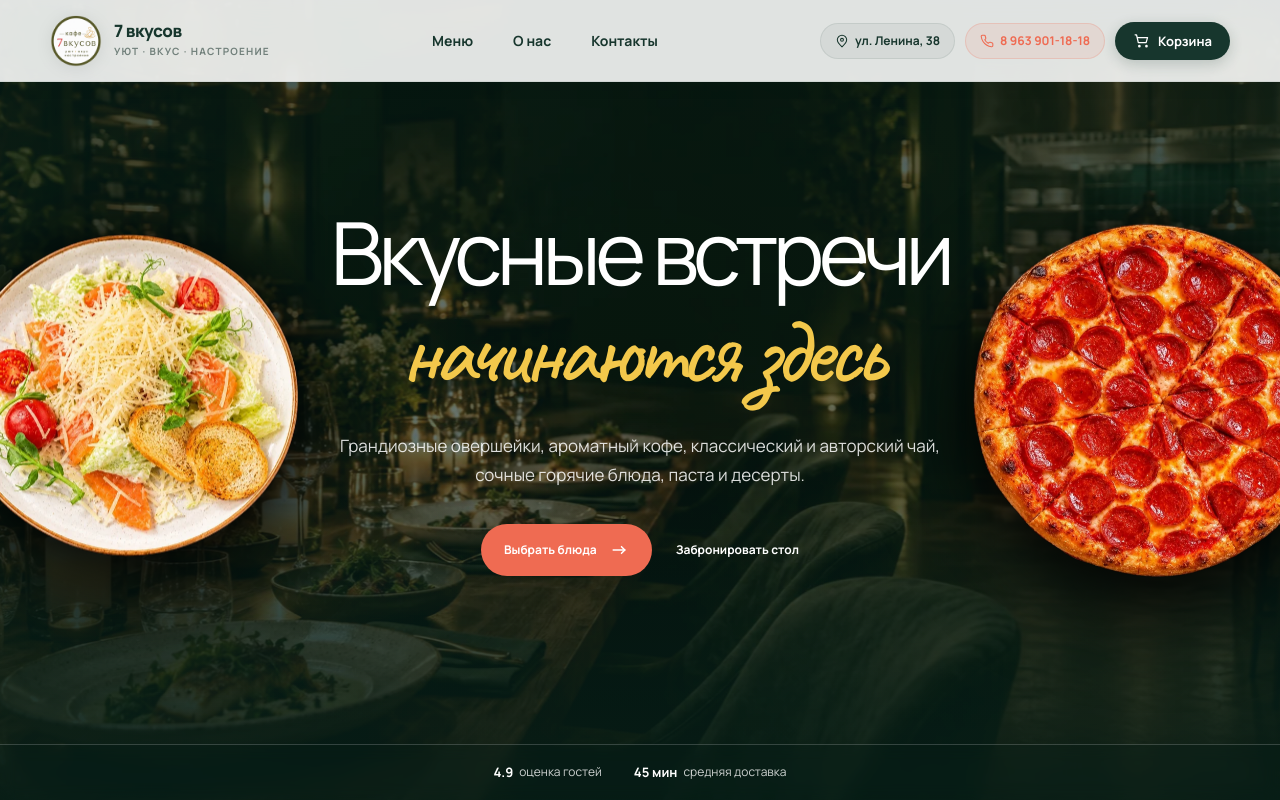
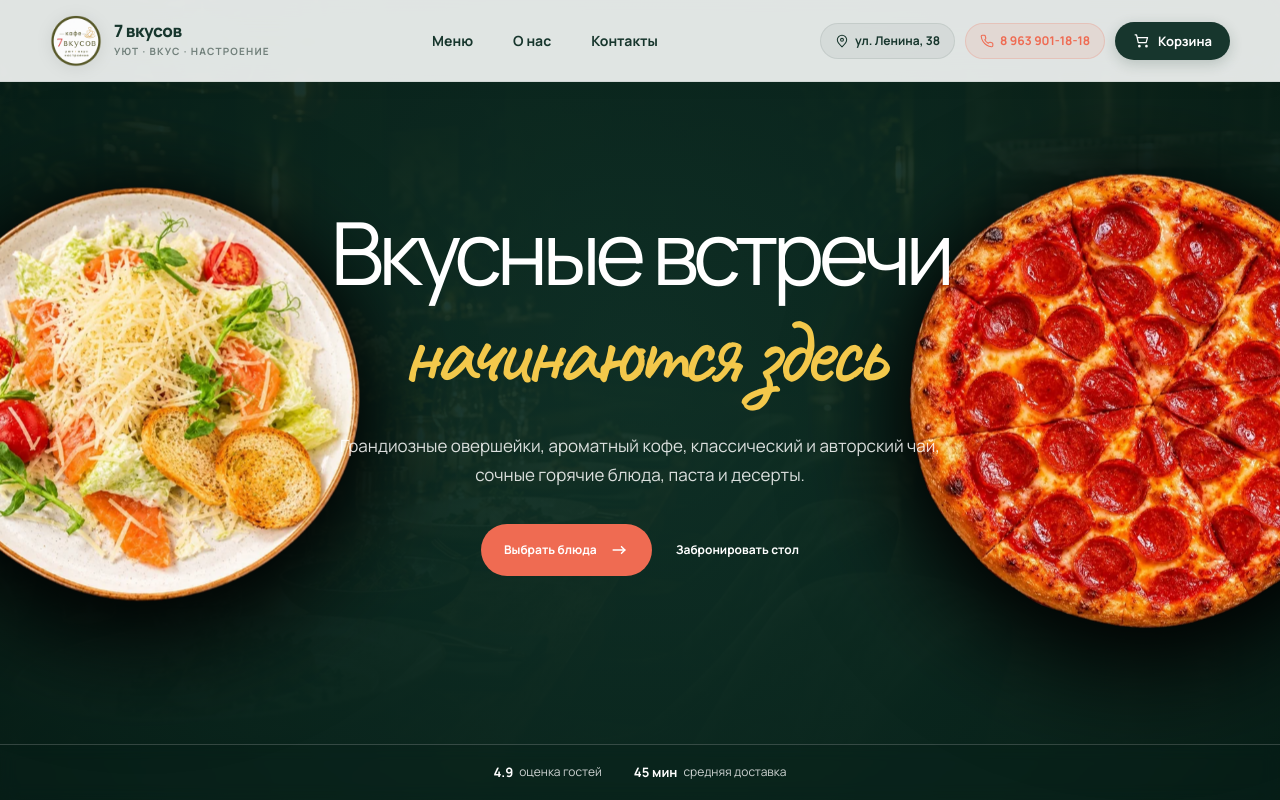
Before and after one commit to Punelittley/7vkysov, a React (Vite) app: page / in a window 1280 px wide. Shown: the top 800 px of the page. Built offline with nearby package versions, Linux system fonts and the light colour scheme.

Commit message:
Make hero dishes much larger, disable hover animations, deepen background glow

```diff
--- a/src/index.css
+++ b/src/index.css
@@ -14,32 +14,31 @@
 .topbar { position:fixed; z-index:30; top:0; left:0; right:0; height:82px; padding:0 max(24px,calc((100vw - 1180px)/2)); display:flex; align-items:center; justify-content:space-between; background:rgba(255,255,255,.88); backdrop-filter:blur(20px) saturate(180%); -webkit-backdrop-filter:blur(20px) saturate(180%); border-bottom:1px solid rgba(23,54,45,.08); box-shadow:0 4px 20px rgba(23,54,45,.04); transition:all .3s ease; }
 .brand { display:flex; align-items:center; gap:12px; color:var(--ink); text-decoration:none; transition:opacity .2s ease; }
 .brand:hover { opacity:.92; }
-.brand-logo-img { width:52px; height:52px; object-fit:contain; border-radius:50%; filter:drop-shadow(0 2px 8px rgba(0,0,0,.08)); transition:transform .3s cubic-bezier(.34,1.56,.64,1); }
-.brand:hover .brand-logo-img { transform:scale(1.06) rotate(-2deg); }
+.brand-logo-img { width:52px; height:52px; object-fit:contain; border-radius:50%; filter:drop-shadow(0 2px 8px rgba(0,0,0,.08)); }
 .brand-info { display:flex; flex-direction:column; }
 .brand-info b { font-size:17px; font-weight:800; line-height:1.1; letter-spacing:-.4px; color:var(--ink); }
 .brand-info small { margin-top:3px; font-size:10px; font-weight:700; text-transform:uppercase; letter-spacing:1.2px; color:#71807b; }
 nav { display:flex; align-items:center; gap:8px; }
-nav a { color:var(--ink); text-decoration:none; font-size:14px; font-weight:700; padding:8px 16px; border-radius:99px; transition:all .2s ease; }
+nav a { color:var(--ink); text-decoration:none; font-size:14px; font-weight:700; padding:8px 16px; border-radius:99px; transition:color .2s ease,background .2s ease; }
 nav a:hover { color:var(--green); background:rgba(29,90,67,.07); }
 .topbar-actions { display:flex; align-items:center; gap:10px; }
-.topbar-badge { display:inline-flex; align-items:center; gap:6px; padding:8px 14px; border-radius:99px; font-size:12px; font-weight:700; text-decoration:none; transition:all .2s ease; }
+.topbar-badge { display:inline-flex; align-items:center; gap:6px; padding:8px 14px; border-radius:99px; font-size:12px; font-weight:700; text-decoration:none; transition:background .2s ease,color .2s ease; }
 .topbar-badge-address { background:rgba(23,54,45,.05); color:var(--ink); border:1px solid rgba(23,54,45,.09); }
 .topbar-badge-address:hover { background:rgba(23,54,45,.1); border-color:rgba(23,54,45,.18); }
 .topbar-badge-phone { background:rgba(239,107,82,.1); color:var(--coral); border:1px solid rgba(239,107,82,.2); }
 .topbar-badge-phone:hover { background:var(--coral); color:white; border-color:var(--coral); }
-.cart-button { border:0; border-radius:99px; padding:10px 18px; background:var(--ink); color:white; display:flex; align-items:center; gap:8px; font:700 13px "Manrope"; box-shadow:0 4px 14px rgba(23,54,45,.2); transition:all .2s ease; cursor:pointer; }
-.cart-button:hover { background:var(--green); transform:translateY(-1px); box-shadow:0 6px 20px rgba(29,90,67,.3); }
+.cart-button { border:0; border-radius:99px; padding:10px 18px; background:var(--ink); color:white; display:flex; align-items:center; gap:8px; font:700 13px "Manrope"; box-shadow:0 4px 14px rgba(23,54,45,.2); transition:background .2s ease; cursor:pointer; }
+.cart-button:hover { background:var(--green); }
 .cart-button b { display:grid; place-items:center; width:20px; height:20px; border-radius:50%; background:var(--yellow); color:var(--ink); font-size:11px; font-weight:800; }
-.hero { position:relative; min-height:760px; height:100svh; color:white; isolation:isolate; overflow:hidden; }
-.hero-dish { position:absolute; z-index:1; pointer-events:none; user-select:none; top:50%; width:clamp(280px, 28vw, 450px); filter:drop-shadow(0 20px 45px rgba(0,0,0,.75)) drop-shadow(0 6px 16px rgba(0,0,0,.5)); will-change:transform,opacity; }
+.hero { position:relative; min-height:760px; height:100svh; color:white; isolation:isolate; overflow:hidden; background:#071e17; }
+.hero-dish { position:absolute; z-index:1; pointer-events:none; user-select:none; top:50%; width:clamp(380px, 36vw, 620px); filter:drop-shadow(0 25px 55px rgba(0,0,0,.85)) drop-shadow(0 8px 22px rgba(0,0,0,.6)); will-change:transform,opacity; }
 .hero-dish img { display:block; width:100%; height:auto; object-fit:contain; }
-.hero-dish-left { left:clamp(-90px, -4vw, -20px); opacity:0; transform:translateY(-50%) translateX(-140%); animation:heroSlideLeft 1.1s cubic-bezier(0.16, 1, 0.3, 1) 0.15s forwards; }
-.hero-dish-right { right:clamp(-90px, -4vw, -20px); opacity:0; transform:translateY(-50%) translateX(140%); animation:heroSlideRight 1.1s cubic-bezier(0.16, 1, 0.3, 1) 0.15s forwards; }
+.hero-dish-left { left:clamp(-160px, -7vw, -40px); opacity:0; transform:translateY(-50%) translateX(-140%); animation:heroSlideLeft 1.1s cubic-bezier(0.16, 1, 0.3, 1) 0.15s forwards; }
+.hero-dish-right { right:clamp(-160px, -7vw, -40px); opacity:0; transform:translateY(-50%) translateX(140%); animation:heroSlideRight 1.1s cubic-bezier(0.16, 1, 0.3, 1) 0.15s forwards; }
 @keyframes heroSlideLeft { 0% { opacity:0; transform:translateY(-50%) translateX(-140%); } 100% { opacity:1; transform:translateY(-50%) translateX(0); } }
 @keyframes heroSlideRight { 0% { opacity:0; transform:translateY(-50%) translateX(140%); } 100% { opacity:1; transform:translateY(-50%) translateX(0); } }
-.hero>img { position:absolute; inset:0; z-index:-2; width:100%; height:100%; object-fit:cover; animation:heroZoom 16s ease-in-out infinite alternate; }
-.hero-shade { position:absolute; inset:0; z-index:-1; background:radial-gradient(circle at center, rgba(7,30,23,.55) 0%, rgba(7,30,23,.82) 100%), linear-gradient(0deg, rgba(7,30,23,.75) 0%, transparent 40%); }
+.hero>img { position:absolute; inset:0; z-index:-2; width:100%; height:100%; object-fit:cover; filter:brightness(0.65) contrast(1.05); }
+.hero-shade { position:absolute; inset:0; z-index:-1; background:radial-gradient(circle at 50% 45%, rgba(20,61,49,.65) 0%, rgba(7,30,23,.92) 100%), linear-gradient(180deg, rgba(7,30,23,.4) 0%, rgba(7,30,23,.95) 100%); }
 .hero-copy { width:min(900px,calc(100% - 48px)); margin:auto; padding-top:clamp(170px,24vh,240px); text-align:center; display:flex; flex-direction:column; align-items:center; position:relative; z-index:2; }
 .eyebrow { display:block; text-transform:uppercase; font-size:10px; font-weight:700; letter-spacing:2.5px; color:var(--coral); }
 .hero h1 { margin:20px auto 22px; max-width:820px; font-size:clamp(48px,6.8vw,92px); letter-spacing:-.065em; line-height:.92; text-align:center; }
@@ -74,10 +73,10 @@ footer { padding:60px max(24px,calc((100vw - 1180px)/2)); display:grid; grid-tem
 .cart-item-size { display:inline-block; font-size:11px; color:#71807b; margin-top:-2px; margin-bottom:2px; }
 @media (max-width:800px) {
   .topbar { height:68px; padding:0 16px; }.topbar nav,.topbar-badge-address { display:none; }.topbar-badge-phone span { display:none; }.topbar-badge-phone { padding:9px; border-radius:50%; }.cart-button>span { display:none; }.cart-button { padding:10px 14px; }.brand-logo-img { width:42px; height:42px; }.brand-info b { font-size:15px; }.brand-info small { font-size:8px; }.hero { min-height:680px; }.hero-copy { padding-top:150px; text-align:center; align-items:center; }.hero h1 { font-size:54px; margin:16px auto; }.hero-copy p { font-size:14px; }.hero-copy>div { align-items:center; justify-content:center; gap:16px; }.hero-meta { justify-content:flex-start; gap:24px; overflow:auto; }.hero-meta span { flex:none; }.hero-meta span:last-child { display:none; }
-  .hero-dish-left { left:-85px; width:220px; opacity:.45; } .hero-dish-right { right:-85px; width:220px; opacity:.45; }
+  .hero-dish { width:clamp(260px, 35vw, 360px); } .hero-dish-left { left:-100px; opacity:.4; } .hero-dish-right { right:-100px; opacity:.4; }
   .menu { padding:80px 0; }.section-head { align-items:flex-start; flex-direction:column; gap:18px; }.section-head p { max-width:none; }.product-grid { grid-template-columns:1fr 1fr; }.story { grid-template-columns:1fr; padding-top:80px; padding-bottom:80px; }.photo-stack { min-height:470px; margin-top:30px; }.gallery-section { padding-top:80px; }.gallery-heading { align-items:flex-start; flex-direction:column; gap:18px; }.gallery-heading p { width:auto; }.gallery-track { width:1380px; grid-template-columns:repeat(6,220px); }.gallery-card,.gallery-card-2,.gallery-card-5 { height:390px; }.gallery-card-3,.gallery-card-6 { height:330px; }.reasons { grid-template-columns:1fr; padding:80px 0; gap:40px; }.reviews { grid-template-columns:1fr; gap:35px; padding-top:70px; padding-bottom:70px; }.reviews blockquote { padding:35px 0; border:0; border-top:1px solid rgba(23,54,45,.25); border-bottom:1px solid rgba(23,54,45,.25); }.delivery { margin:70px auto; padding:38px 25px; }.delivery h2 { font-size:42px; }footer { grid-template-columns:1fr; }.mobile-cart { position:fixed; z-index:35; bottom:16px; left:16px; right:16px; display:flex; justify-content:space-between; align-items:center; padding:15px 18px; border:0; border-radius:99px; background:var(--coral); color:white; box-shadow:0 10px 30px rgba(20,40,32,.25); }.mobile-cart span { display:flex; gap:8px; align-items:center; }
 }
-@media (max-width:540px) { .hero h1 { font-size:44px; }.hero-copy>div { flex-direction:column; gap:14px; width:100%; }.hero-dish-left { left:-105px; width:180px; opacity:.35; } .hero-dish-right { right:-105px; width:180px; opacity:.35; }.product-grid { grid-template-columns:1fr; }.product-image { aspect-ratio:1.45; }.photo-stack { min-height:390px; }.photo-stack figure:first-child { right:12%; }.photo-stack figure:last-child { width:48%; }.cart-drawer,.checkout-modal { padding:24px; }.section-head h2,.story h2 { font-size:43px; } }
+@media (max-width:540px) { .hero h1 { font-size:44px; }.hero-copy>div { flex-direction:column; gap:14px; width:100%; }.hero-dish { width:220px; } .hero-dish-left { left:-115px; opacity:.3; } .hero-dish-right { right:-115px; opacity:.3; }.product-grid { grid-template-columns:1fr; }.product-image { aspect-ratio:1.45; }.photo-stack { min-height:390px; }.photo-stack figure:first-child { right:12%; }.photo-stack figure:last-child { width:48%; }.cart-drawer,.checkout-modal { padding:24px; }.section-head h2,.story h2 { font-size:43px; } }
 @media (prefers-reduced-motion:reduce) { html { scroll-behavior:auto; } .hero>img,.hero-dish,.reveal,.gallery-track,.gallery-ticker div { animation:none; transition:none; }.reveal,.hero-dish { opacity:1; transform:none; } }
 
 /* ================= TABLET TERMINAL (NO EMOJIS, SIMPLE POS) ================= */
```
